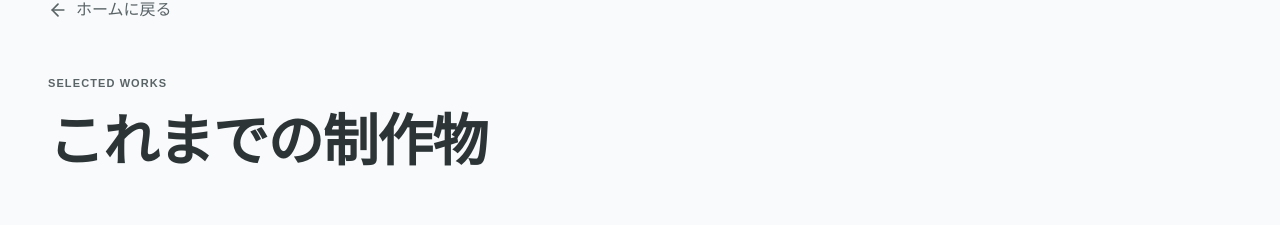
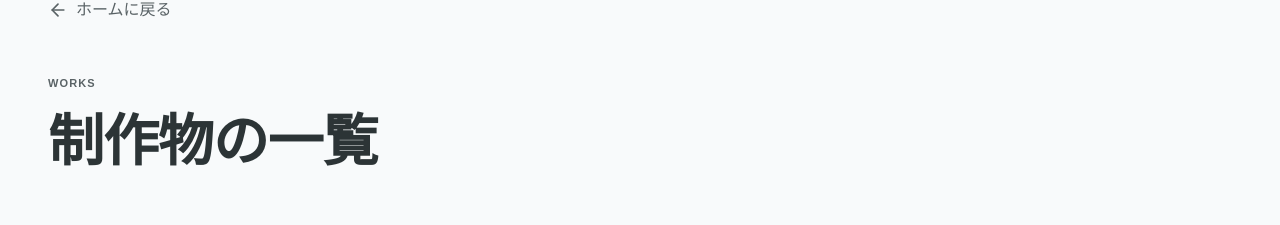
Before and after one commit to mskz-watch/masa-portfolio, a Next.js app: page /works in a window 1280 px wide. Shown: the part 130-355 px from the top of the page. Built offline with nearby package versions, Linux system fonts and the light colour scheme.

Commit message:
fix: Works一覧ページのタイトルを修正（ラベル:WORKS、見出し:制作物の一覧）

```diff
--- a/src/app/works/page.tsx
+++ b/src/app/works/page.tsx
@@ -42,13 +42,13 @@ export default function WorksPage() {
               color: "var(--on-surface-variant)",
             }}
           >
-            Selected Works
+            WORKS
           </div>
           <h1
             className="text-[36px] md:text-[56px]"
             style={{ fontWeight: 600, lineHeight: 1.2, letterSpacing: "-0.02em", color: "var(--on-surface)" }}
           >
-            これまでの制作物
+            制作物の一覧
           </h1>
         </motion.div>
 
```
